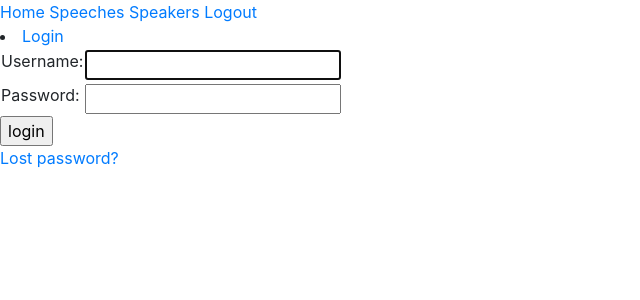
After one commit to Oldgong1/library, a Django app: page /accounts/login/ in a window 1280 px wide. The commit adds this page. Shown: the top 300 px of the page, without its empty margins (0-640 px from the left). Run offline with Django 3.2, Linux system fonts and the light colour scheme.

Commit message:
initial commit

```diff
--- a/pandemic/covid/covid/settings.py
+++ b/pandemic/covid/covid/settings.py
@@ -11,6 +11,7 @@ https://docs.djangoproject.com/en/3.1/ref/settings/
 """
 
 from pathlib import Path
+import os
 
 # Build paths inside the project like this: BASE_DIR / 'subdir'.
 BASE_DIR = Path(__file__).resolve().parent.parent
@@ -55,7 +56,7 @@ ROOT_URLCONF = 'covid.urls'
 TEMPLATES = [
     {
         'BACKEND': 'django.template.backends.django.DjangoTemplates',
-        'DIRS': [],
+        'DIRS': [os.path.join(BASE_DIR, 'templates')],
         'APP_DIRS': True,
         'OPTIONS': {
             'context_processors': [
@@ -119,3 +120,5 @@ USE_TZ = True
 # https://docs.djangoproject.com/en/3.1/howto/static-files/
 
 STATIC_URL = '/static/'
+
+LOGIN_REDIRECT_URL = '/'
--- a/pandemic/covid/covid/urls.py
+++ b/pandemic/covid/covid/urls.py
@@ -21,4 +21,5 @@ urlpatterns = [
     path('admin/', admin.site.urls),
     path('speeches/', include("speeches.urls")),
     path('', RedirectView.as_view(url='speeches/', permanent=True)),
+    path('accounts/', include('django.contrib.auth.urls')),
 ]
--- a/pandemic/covid/speeches/templates/speeches/index.html
+++ b/pandemic/covid/speeches/templates/speeches/index.html
@@ -1,5 +1,6 @@
 {% extends "speeches/layout.html" %}
-{% block content %}
+{% block body %}
+<h1>The number of speeches and speakers are</h1>
 
 <li><strong>Speakers:</strong> {{ num_speakers }}</li>
 <li><strong>Speeches:</strong> {{ num_speeches }}</li>
--- a/pandemic/covid/speeches/templates/speeches/layout.html
+++ b/pandemic/covid/speeches/templates/speeches/layout.html
@@ -17,8 +17,15 @@
         <a href="{% url 'speeches:index' %}">Home</a>
         <a href="{% url 'speeches:speech' %}">Speeches</a>
         <a href="{% url 'speeches:speaker' %}">Speakers</a>
-        <a href="">Logout</a>
+        <a href="{% url 'logout'%}">Logout</a>
     </div>
+    {% if user.is_authenticated %}
+    <li>User: {{ user.get_username }}</li>
+    <li><a href="{% url 'logout'%}?next={{request.path}}">Logout</a></li>
+  {% else %}
+    <li><a href="{% url 'login'%}?next={{request.path}}">Login</a></li>
+  {% endif %}
+
 
     <div class="body">
         {% block body %}
--- a/pandemic/covid/speeches/templates/speeches/speaker.html
+++ b/pandemic/covid/speeches/templates/speeches/speaker.html
@@ -5,7 +5,7 @@
         <h1>List of Speakers</h1>
         {% for speech in speaker  %}
         <div>
-            <p> <strong>{{ speech.first_name}}</strong></p>
+            <p> <a href="{{ book.get_absolute_url }}"><strong>{{ speech.first_name}}</strong> </a></p>
             <p>{{speech.date_of_birth}}</p>
             </div>
 
--- a/pandemic/covid/speeches/templates/speeches/speech.html
+++ b/pandemic/covid/speeches/templates/speeches/speech.html
@@ -6,7 +6,7 @@
 
         {% for speech in speak  %}
         <div>
-            <h3> {{ speech.title }} </h3>
+            <a href="{{ speech.get_absolute_url }}"> <h3> {{ speech.title }} </h3></a>
             <p > {{ speech.date}} </p>
             <p>{{ speech.body}}</p><a href="{{ speech.link }}">View more</a>
             </div>
--- /dev/null
+++ b/pandemic/covid/templates/registration/logged_out.html
@@ -0,0 +1,6 @@
+{% extends "speeches/layout.html" %}
+
+{% block body %}
+  <p>Logged out!</p>
+  <a href="{% url 'login'%}">Click here to login again.</a>
+{% endblock %}
--- /dev/null
+++ b/pandemic/covid/templates/registration/login.html
@@ -0,0 +1,37 @@
+{% extends "speeches/layout.html" %}
+
+{% block body %}
+
+  {% if form.errors %}
+    <p>Your username and password didn't match. Please try again.</p>
+  {% endif %}
+
+  {% if next %}
+    {% if user.is_authenticated %}
+      <p>Your account doesn't have access to this page. To proceed,
+      please login with an account that has access.</p>
+    {% else %}
+      <p>Please login to see this page.</p>
+    {% endif %}
+  {% endif %}
+
+  <form method="post" action="{% url 'login' %}">
+    {% csrf_token %}
+    <table>
+      <tr>
+        <td>{{ form.username.label_tag }}</td>
+        <td>{{ form.username }}</td>
+      </tr>
+      <tr>
+        <td>{{ form.password.label_tag }}</td>
+        <td>{{ form.password }}</td>
+      </tr>
+    </table>
+    <input type="submit" value="login" />
+    <input type="hidden" name="next" value="{{ next }}" />
+  </form>
+
+  {# Assumes you setup the password_reset view in your URLconf #}
+  <p><a href="{% url 'password_reset' %}">Lost password?</a></p>
+
+{% endblock %}
```
Also changed, not shown: pandemic/covid/speeches/views.py (+13 -2 lines), pandemic/covid/db.sqlite3.
